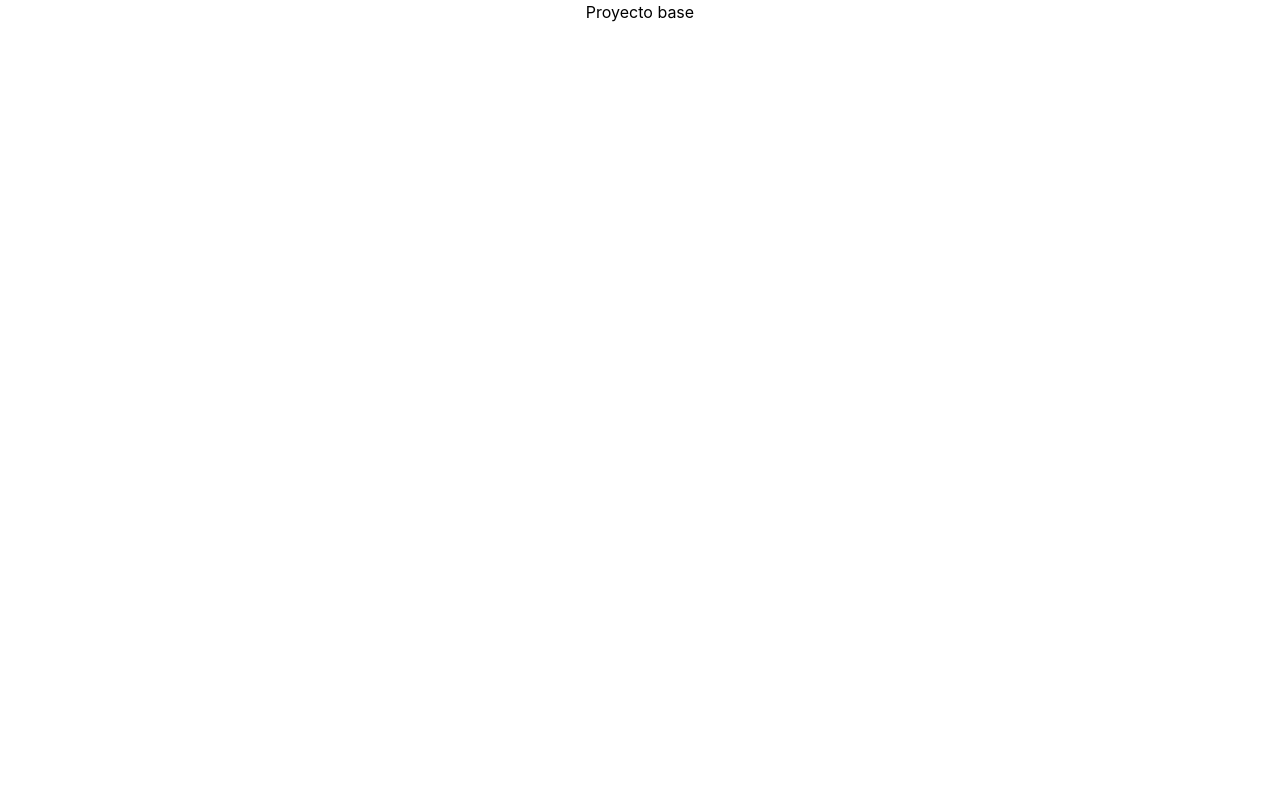
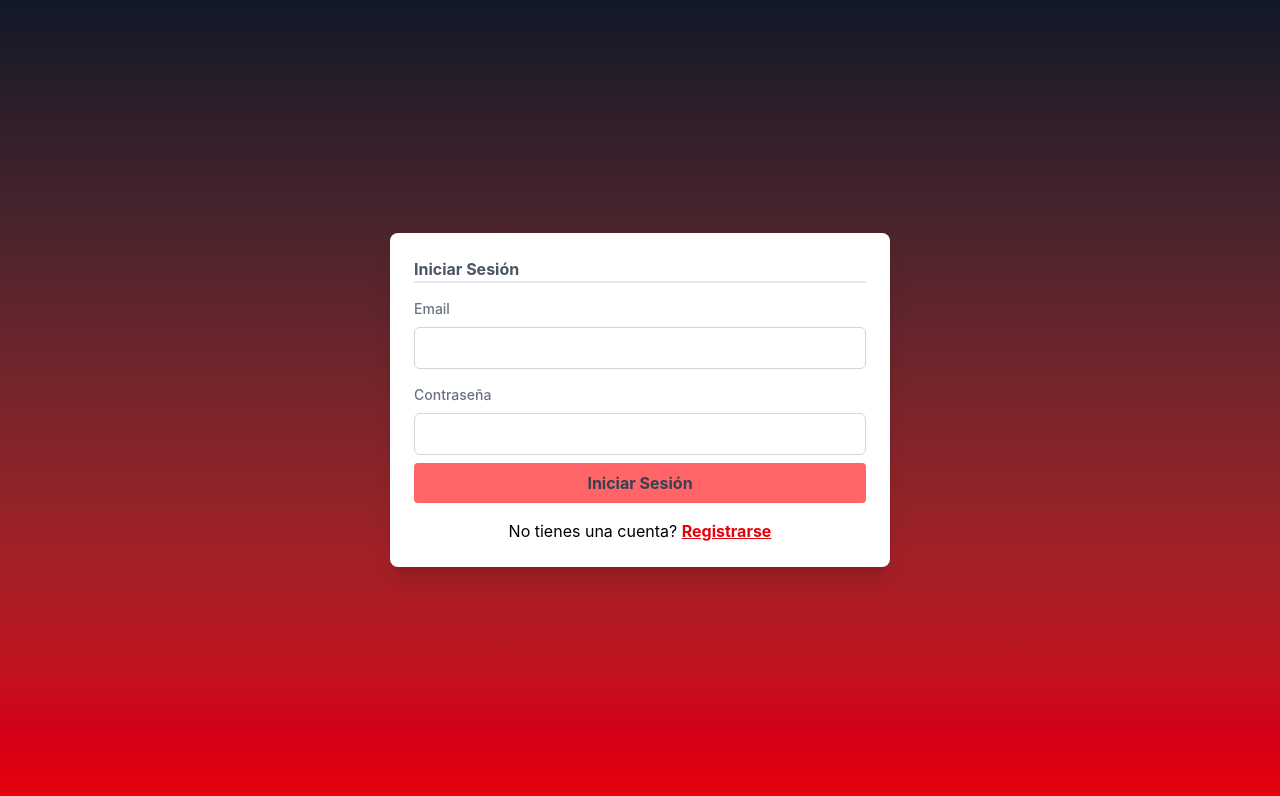
Before and after one commit to osc-sch/trabajo-practico-integrador-2-2do-cuatri, a React (Vite) app: page / in a window 1280 px wide. Shown: the top 796 px of the page. Built offline with nearby package versions, Linux system fonts and the light colour scheme.

Commit message:
feat: se creo las pantallas del loggin y de register

```diff
--- a/src/App.jsx
+++ b/src/App.jsx
@@ -1,7 +1,10 @@
+import { LoginPage } from "./pages/LoginPage.jsx";
+import { RegisterPage } from "./pages/RegisterPage.jsx";
+
 export const App = () => {
   return (
     <div>
-      <p>Proyecto base</p>
+      <LoginPage></LoginPage>
     </div>
   );
 };
--- a/src/index.css
+++ b/src/index.css
@@ -1,7 +1 @@
 @import "tailwindcss";
-
-:root{
-  display: flex;
-  justify-content: center;
-  align-items: center;
-}
--- /dev/null
+++ b/src/pages/LoginPage.jsx
@@ -0,0 +1,80 @@
+import { useState } from "react";
+
+export const LoginPage = () => {
+  const [form, setForm] = useState({
+    email: "",
+    password: "",
+  });
+
+  const handleSubmit = (event) => {
+    event.preventDefault();
+    console.log(form);
+  };
+
+  const handleChange = (event) => {
+    const { name, value } = event.target;
+    setForm({
+      ...form,
+      [name]: value,
+    });
+  };
+
+  return (
+    <main className="flex justify-center min-h-screen items-center bg-gradient-to-b from-gray-900 to-red-600 ">
+      <div
+        style={{ width: "500px" }}
+        className=" shadow-xl bg-white p-6 rounded-lg"
+      >
+        <h1 className=" tite font-bold border-b-2 border-gray-200 mb-4 text-gray-600">
+          Iniciar Sesión
+        </h1>
+        <form action="" method="post">
+          <div>
+            <label
+              htmlFor="email"
+              className="block text-sm font-medium text-gray-500 mb-2 "
+            >
+              Email
+            </label>
+            <input
+              type="email"
+              id="email"
+              name="email"
+              className=" w-full border border-gray-300 rounded-md px-4 py-2 focus:ring-2 focus:ring-blue-400 focus:border-blue-400 outline-none transition-colors mb-4"
+              onChange={handleChange}
+            />
+
+            <label
+              htmlFor="password"
+              className="block text-sm font-medium text-gray-500 mb-2"
+            >
+              Contraseña
+            </label>
+            <input
+              type="password"
+              id="password"
+              name="password"
+              className=" w-full border border-gray-300 rounded-md px-4 py-2 focus:ring-2 focus:ring-blue-400 focus:border-blue-400 outline-none transition-colors mb-2"
+              onChange={handleChange}
+            />
+
+            <input
+              type="submit"
+              value="Iniciar Sesión"
+              className=" w-full block text-gray-700 font-bold bg-red-400  px-2 py-2 rounded-sm hover:bg-red-500 hover:text-gray-800 transition-colors cursor-pointer "
+              onClick={handleSubmit}
+            />
+            <div className="flex justify-center mt-4">
+              <p>
+                No tienes una cuenta?{" "}
+                <a href="" className=" text-red-600 font-bold underline">
+                  Registrarse
+                </a>
+              </p>
+            </div>
+          </div>
+        </form>
+      </div>
+    </main>
+  );
+};
--- /dev/null
+++ b/src/pages/RegisterPage.jsx
@@ -0,0 +1,102 @@
+import { useState } from "react";
+
+export const RegisterPage = () => {
+  const [form, setform] = useState({
+    name: "",
+  });
+
+  return (
+    <main className="flex justify-center min-h-screen items-center bg-gradient-to-b from-gray-900 to-red-600 ">
+      <div
+        style={{ width: "500px" }}
+        className=" shadow-xl bg-white p-6 rounded-lg"
+      >
+        <h1 className=" tite font-bold border-b-2 border-gray-200 mb-4 text-gray-600">
+          Crea una cuenta
+        </h1>
+        <form action="" method="post">
+          <div className=" flex gap-4">
+            <div className="flex-1 mb-4">
+              <label
+                htmlFor="nombre"
+                className=" block text-sm font-medium text-gray-500 mb-2"
+              >
+                Nombre
+              </label>
+              <input
+                type="text"
+                id="nombre"
+                className="w-full border border-gray-300 rounded-md px-4 py-2 focus:ring-2 focus:ring-blue-400 focus:border-blue-400 outline-none transition-colors"
+              />
+            </div>
+            <div className="flex-1">
+              <label
+                htmlFor="apellido"
+                className="block text-sm font-medium text-gray-500 mb-2"
+              >
+                Apellido
+              </label>
+              <input
+                type="text"
+                id="apellido"
+                className="w-full border border-gray-300 rounded-md px-4 py-2 focus:ring-2 focus:ring-blue-400 focus:border-blue-400 outline-none transition-colors "
+              />
+            </div>
+          </div>
+
+          <div>
+            <label
+              htmlFor="email"
+              className="block text-sm font-medium text-gray-500 mb-2 "
+            >
+              Email
+            </label>
+            <input
+              type="email"
+              id="email"
+              className=" w-full border border-gray-300 rounded-md px-4 py-2 focus:ring-2 focus:ring-blue-400 focus:border-blue-400 outline-none transition-colors mb-4"
+            />
+
+            <label
+              htmlFor="password"
+              className="block text-sm font-medium text-gray-500 mb-2"
+            >
+              Contraseña
+            </label>
+            <input
+              type="password"
+              id="password"
+              className=" w-full border border-gray-300 rounded-md px-4 py-2 focus:ring-2 focus:ring-blue-400 focus:border-blue-400 outline-none transition-colors mb-2"
+            />
+
+            <label
+              htmlFor="verify-password"
+              className="block text-sm font-medium text-gray-500 mb-2"
+            >
+              Verificar Contraseña
+            </label>
+            <input
+              type="password"
+              id="verify-password"
+              className=" w-full border border-gray-300 rounded-md px-4 py-2 focus:ring-2 focus:ring-blue-400 focus:border-blue-400 outline-none transition-colors mb-2"
+            />
+
+            <input
+              type="submit"
+              value="Registrarse"
+              className=" w-full block text-gray-700 font-bold bg-red-400  px-2 py-2 rounded-sm hover:bg-red-500 hover:text-gray-800 transition-colors cursor-pointer "
+            />
+            <div className="flex justify-center mt-4">
+              <p>
+                Ya tienese una Cuenta?{" "}
+                <a href="" className=" text-red-600 font-bold underline">
+                  Iniciar Sesión
+                </a>
+              </p>
+            </div>
+          </div>
+        </form>
+      </div>
+    </main>
+  );
+};
```
